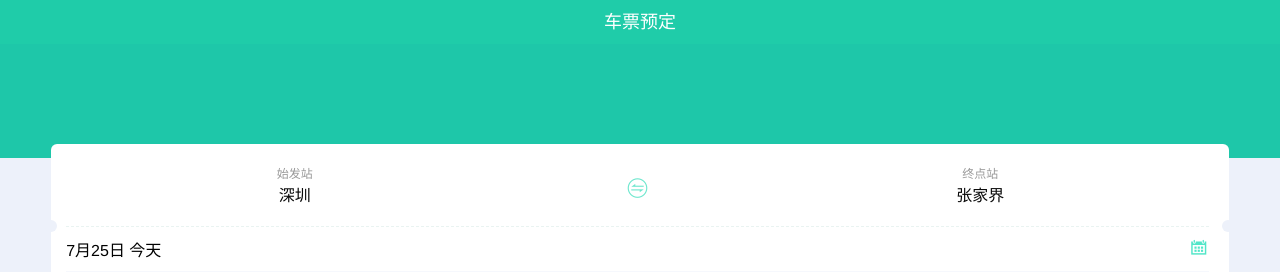
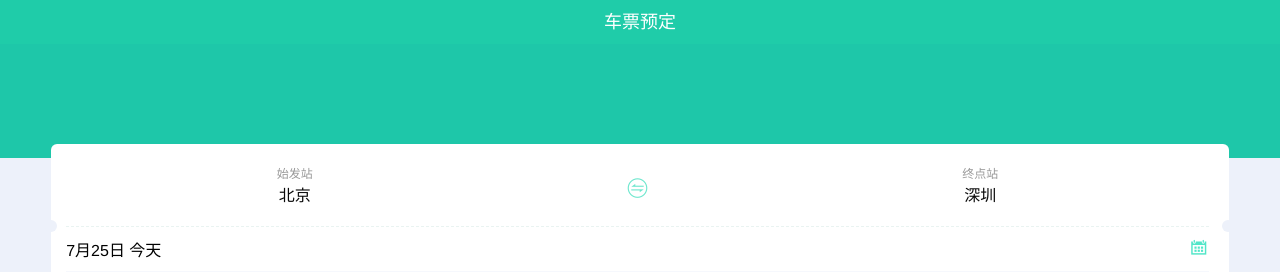
Before and after one commit to sweetXiaoyan/12306-vue, a Vue app: page /home in a window 1280 px wide. Shown: the top 272 px of the page. Built offline with nearby package versions, Linux system fonts and the light colour scheme; what vue-resource would draw is missing.

Commit message:
起始站-终点站的选择

```diff
--- a/src/pages/address.vue
+++ b/src/pages/address.vue
@@ -49,7 +49,7 @@
       <div class="city" v-for="(citys,index) in allCity">
         <span class="city-litter" :id="citys.flage">{{citys.flage}}</span>
         <ul class="city-list" v-for="(city,ind) in citys.names">
-          <li><a href="javascript:;">{{city.cityname}}</a></li>
+          <li><a href="javascript:;" @click="checkCity(city.cityname)">{{city.cityname}}</a></li>
         </ul>
       </div>
 
@@ -91,7 +91,7 @@
     <div class="mask" v-if="curFocus">
       <ul class="searchList" v-if="searchCitys">
         <li class="searchCity" v-for="(city,index) in searchCitys">
-          <a href="javascript:;">{{city}}</a>
+          <a href="javascript:;" @click="checkCity(city)">{{city}}</a>
         </li>
       </ul>
       <ul class="noData" v-if="!searchCitys">
@@ -126,7 +126,8 @@
                 curFocus:false,
                 citysName:[], // 所有城市名字
                 searchContent:"",
-                searchCitys:[]
+                searchCitys:[],
+                checkedCity:"", //选择的城市
             }
         },
       computed:{
@@ -208,6 +209,11 @@
                 this.searchCitys.push(item);
              }
           });
+        },
+        /*选中city*/
+        checkCity(cityname){
+          let flag = this.$route.query.flag;
+          this.$router.push({path:'/home',query:{checkedCity:cityname,flag:flag}});
         }
       }
     }
@@ -333,7 +339,7 @@
             right: 10px;
             text-align: center;
             font-size: 12px;
-            line-height: 24px;
+            line-height: 19px;
             .link-item{
                 li{
                     a{
--- a/src/pages/home.vue
+++ b/src/pages/home.vue
@@ -13,7 +13,7 @@
                 <span class="place-start">
                     <span>始发站</span>
                     <!--<a href="javascript:;" @click="toAddress">深圳</a>-->
-                    <router-link to="/address">深圳</router-link>
+                    <router-link :to="{path:'/address',query:{flag:'start'}}">{{startCity}}</router-link>
                 </span>
                 <span class="place-to">
                     <i class="icon-come-back"></i>
@@ -21,7 +21,7 @@
                 </span>
                 <span class="place-end">
                     <span>终点站</span>
-                    <a>张家界</a>
+                    <router-link :to="{path:'/address',query:{flag:'end'}}">{{endCity}}</router-link>
                 </span>
                 <div class="train-search-style">
                     <span></span>
@@ -127,9 +127,24 @@
                         iconName:'icon-my',
                         iconContent:'我的12306'
                     },
-                ]
+                ],
+                startCity:"",
+                endCity:""
 
             }
+        },
+        created(){
+          let cityname =this.$route.query.checkedCity;
+          if (cityname && this.$route.query.flag ==='start'){
+          this.startCity =cityname.substring(0,cityname.length-1);
+          }else {
+            this.startCity = "北京";
+          }
+          if (cityname && this.$route.query.flag ==='end'){
+            this.endCity = cityname.substring(0,cityname.length-1);
+          }else {
+            this.endCity = "深圳";
+          }
         },
         methods:{
           toAddress(){
```
